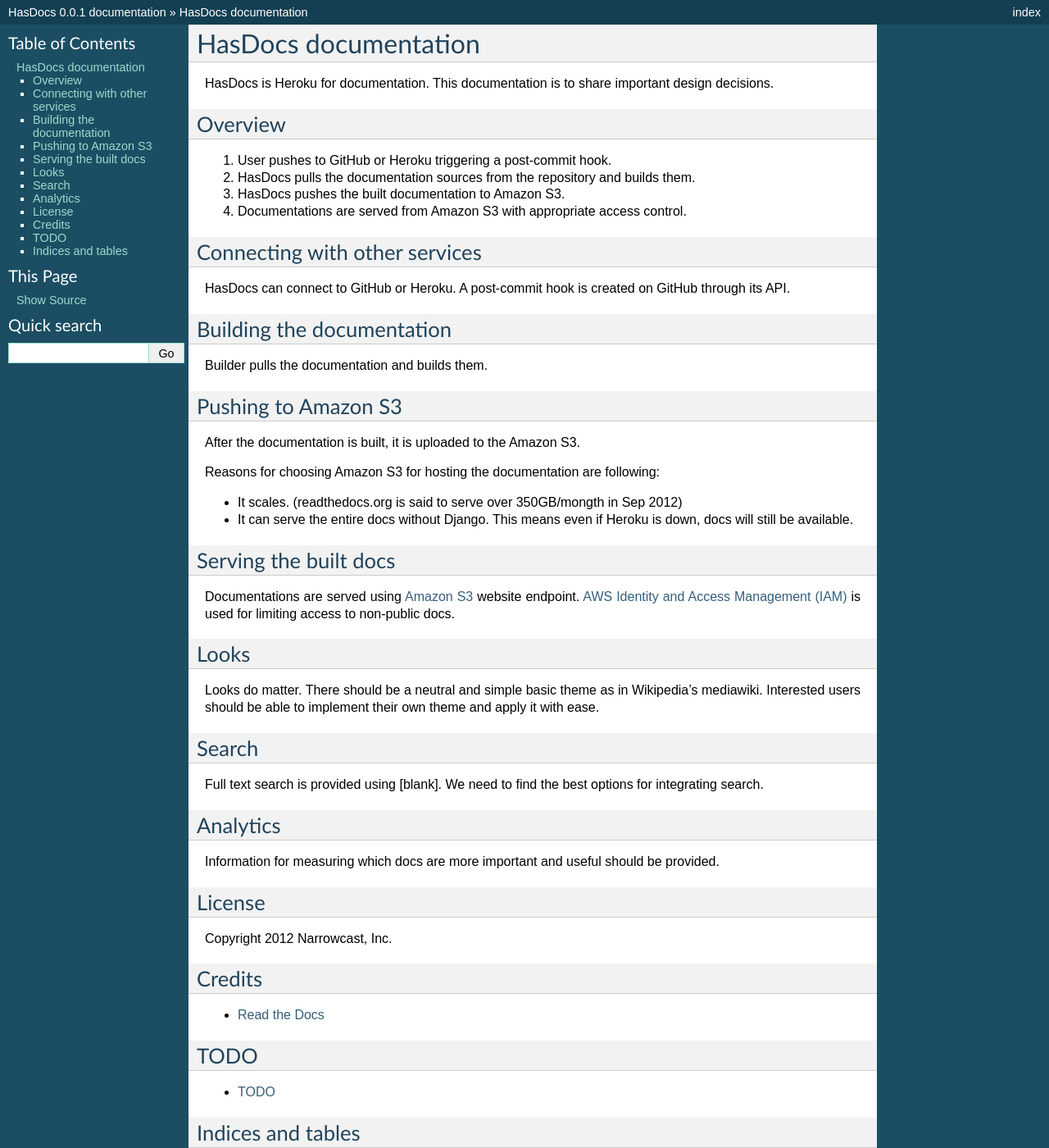
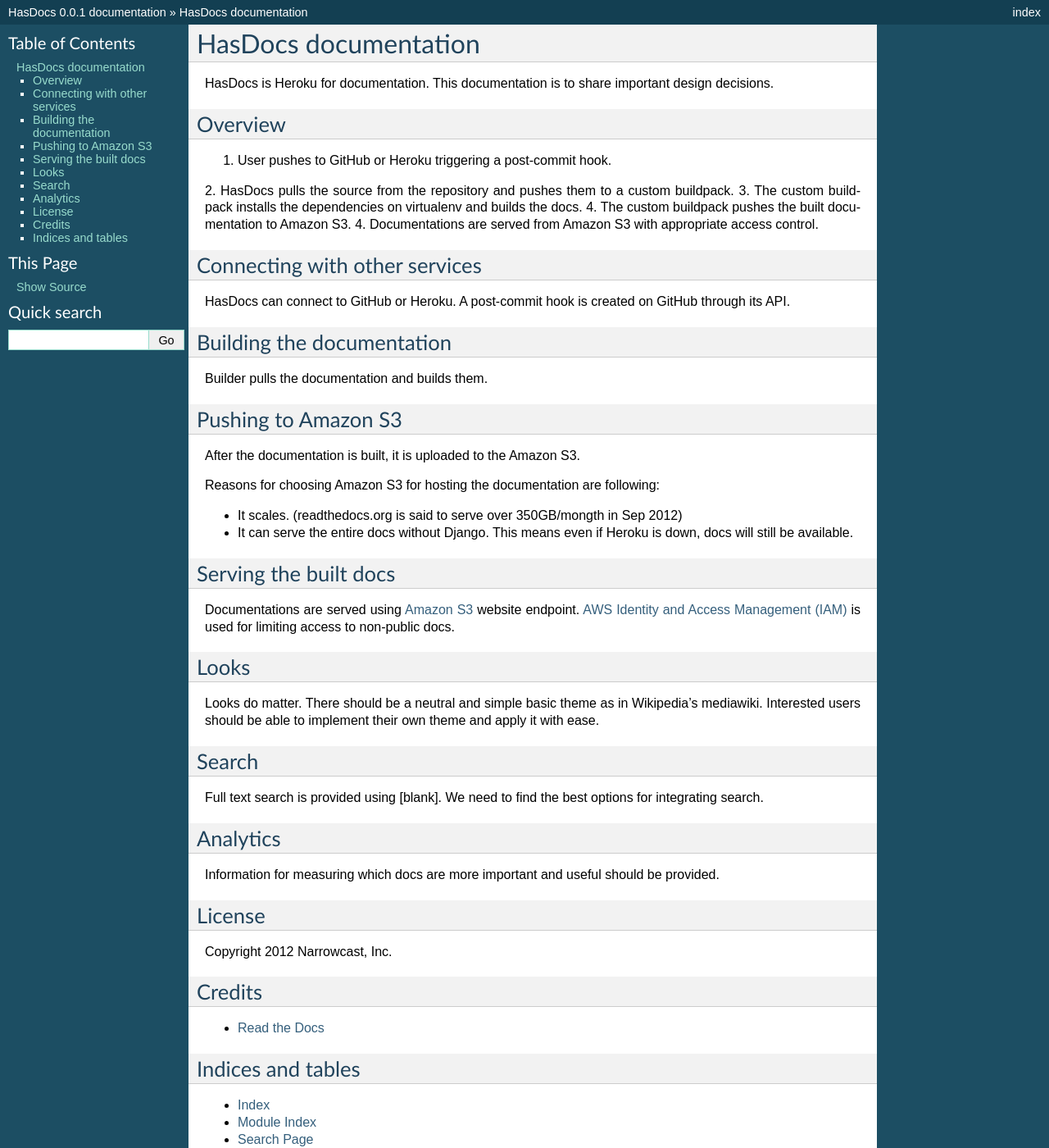
Before and after one commit to narrowcast/hasdocs.com, a Sphinx documentation site: the page built from docs/index.rst, in a window 1280 px wide and 1400 px high. Shown: the whole window at 82% size. Built offline with Sphinx 7.4.7, drawn with Linux system fonts in a browser that asks for light colours.

Commit message:
Changed the documentation to reflect custom buildpack method.

```diff
--- a/docs/index.rst
+++ b/docs/index.rst
@@ -16,8 +16,11 @@
 --------
 
 1. User pushes to GitHub or Heroku triggering a post-commit hook.
-2. HasDocs pulls the documentation sources from the repository and builds them.
-3. HasDocs pushes the built documentation to Amazon S3.
+2. HasDocs pulls the source from the repository and pushes them to a custom
+buildpack.
+3. The custom buildpack installs the dependencies on virtualenv and builds the
+docs.
+4. The custom buildpack pushes the built documentation to Amazon S3.
 4. Documentations are served from Amazon S3 with appropriate access control.
 
 Connecting with other services
@@ -76,10 +79,6 @@
 -------
 * `Read the Docs <http://readthedocs.org/>`_
 
-TODO
-----
-* :doc:`TODO <todo>`
-
 Indices and tables
 ------------------
 
```
